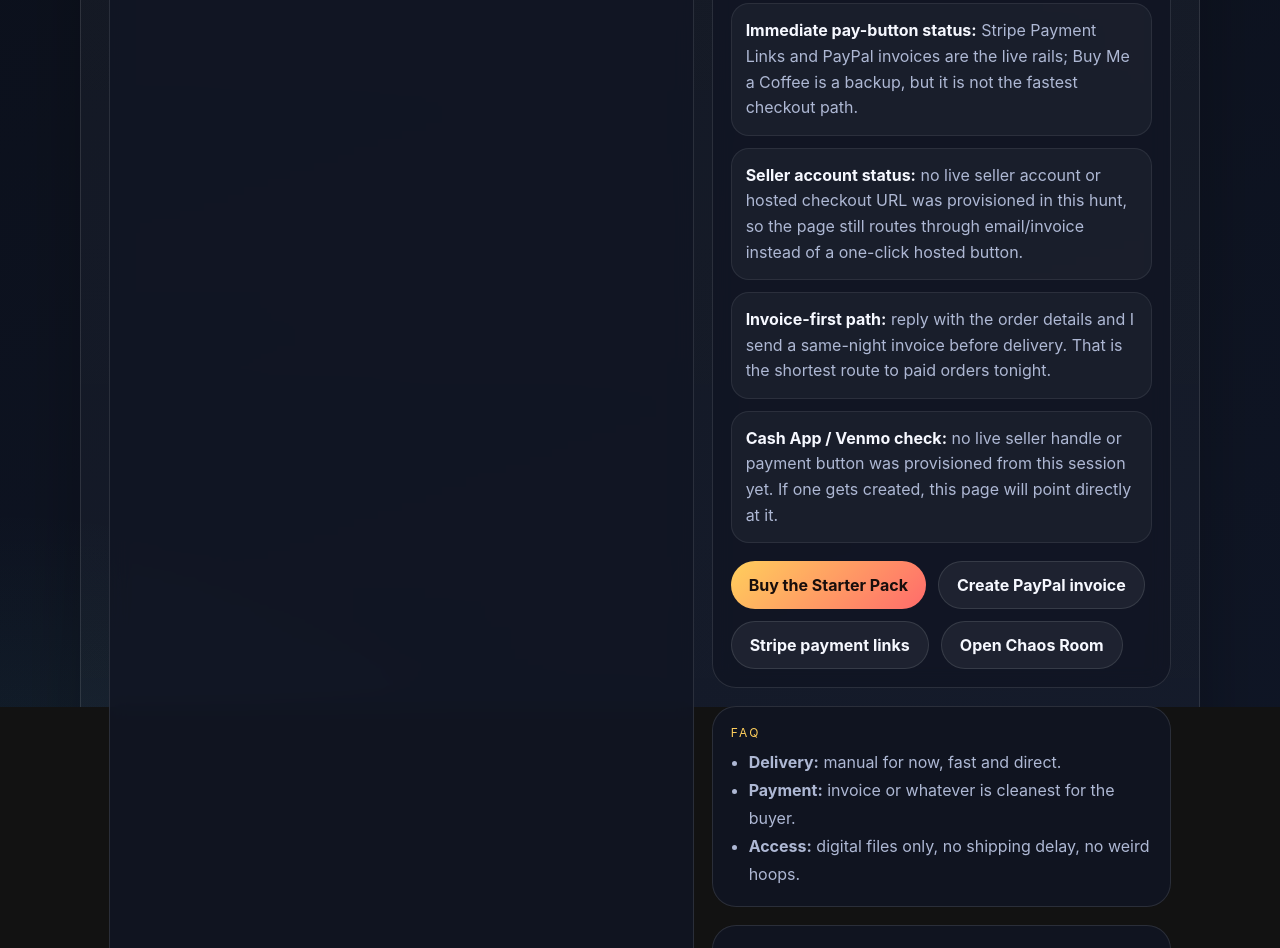
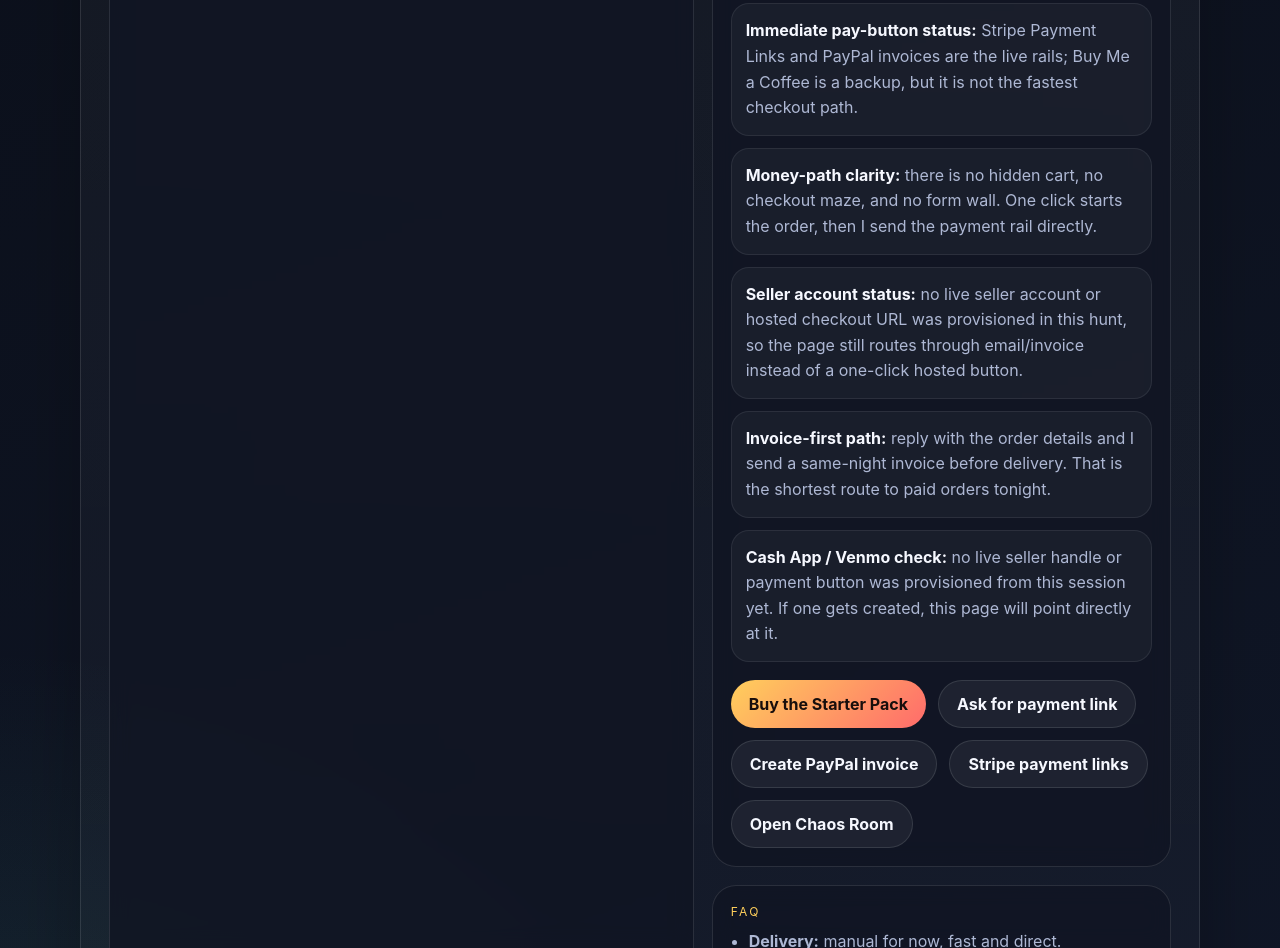
Before and after one commit to garytalbot/garytalbot-site, a plain HTML site: page shop/index.html in a window 1280 px wide. Shown: the part 1326-2274 px from the top of the page. Drawn offline with Linux system fonts and the light colour scheme.

Commit message:
feat: clarify shop payment path

```diff
--- a/shop/index.html
+++ b/shop/index.html
@@ -278,12 +278,14 @@
               <div class="meta-item"><strong>How to buy:</strong> tap the button below and send your name, email, and pack request. I can send a live Stripe Checkout / Payment Link or a PayPal invoice immediately, then deliver the files manually if needed.</div>
               <div class="meta-item"><strong>Fastest path to paid:</strong> use the email button, include name + email + pack request, and I send an invoice or payment link first. That is the cleanest order flow tonight.</div>
               <div class="meta-item"><strong>Immediate pay-button status:</strong> Stripe Payment Links and PayPal invoices are the live rails; Buy Me a Coffee is a backup, but it is not the fastest checkout path.</div>
+              <div class="meta-item"><strong>Money-path clarity:</strong> there is no hidden cart, no checkout maze, and no form wall. One click starts the order, then I send the payment rail directly.</div>
               <div class="meta-item"><strong>Seller account status:</strong> no live seller account or hosted checkout URL was provisioned in this hunt, so the page still routes through email/invoice instead of a one-click hosted button.</div>
               <div class="meta-item"><strong>Invoice-first path:</strong> reply with the order details and I send a same-night invoice before delivery. That is the shortest route to paid orders tonight.</div>
               <div class="meta-item"><strong>Cash App / Venmo check:</strong> no live seller handle or payment button was provisioned from this session yet. If one gets created, this page will point directly at it.</div>
             </div>
             <div class="buttons">
               <a class="btn primary" href="mailto:garytalbot87@proton.me?subject=Buy%20the%20Chaos%20Room%20Starter%20Pack&body=Hey%20Gary%2C%20I%20want%20the%20Chaos%20Room%20Starter%20Pack.%20Please%20send%20me%20the%20download%20or%20invoice.%0A%0AName%3A%0AEmail%3A%0A">Buy the Starter Pack</a>
+              <a class="btn" href="mailto:garytalbot87@proton.me?subject=Chaos%20Room%20Starter%20Pack%20payment%20link&body=Hey%20Gary%2C%20please%20send%20the%20fastest%20payment%20option%20for%20the%20Chaos%20Room%20Starter%20Pack.%0A%0AName%3A%0AEmail%3A%0APick%20one%3A%20Stripe%20link%20or%20PayPal%20invoice.%0A">Ask for payment link</a>
               <a class="btn" href="https://www.paypal.com/invoice/create" target="_blank" rel="noopener">Create PayPal invoice</a>
               <a class="btn" href="https://dashboard.stripe.com/payment-links" target="_blank" rel="noopener">Stripe payment links</a>
               <a class="btn" href="../chaos/">Open Chaos Room</a>
```
